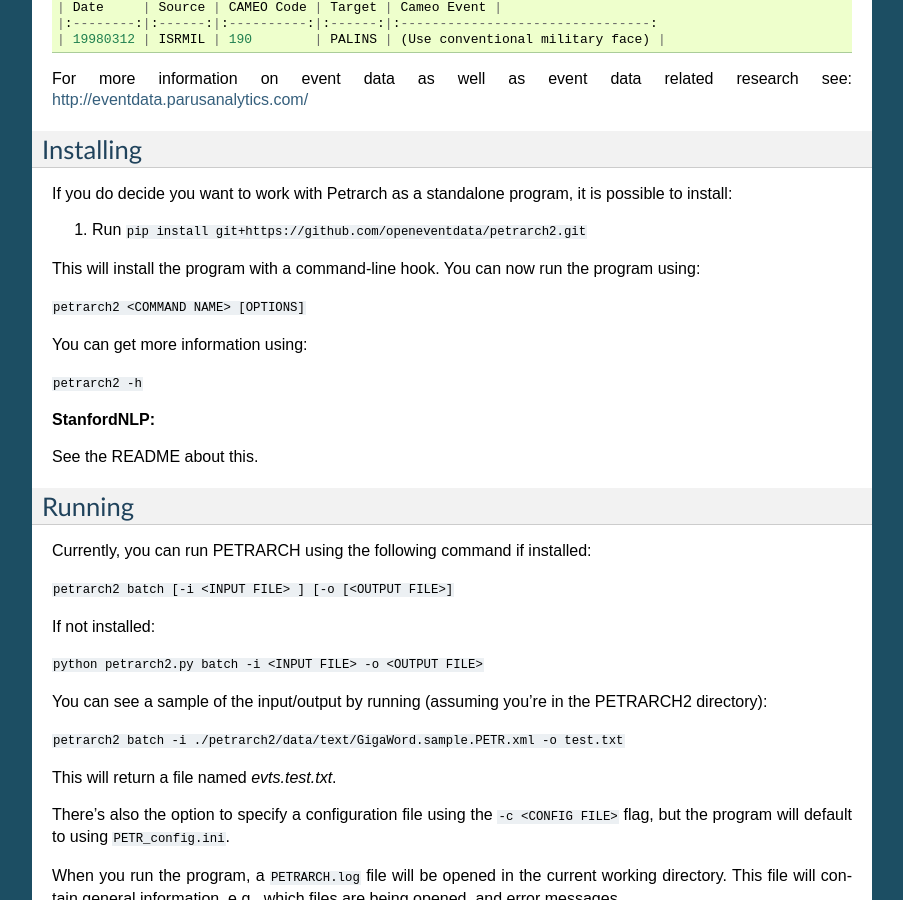
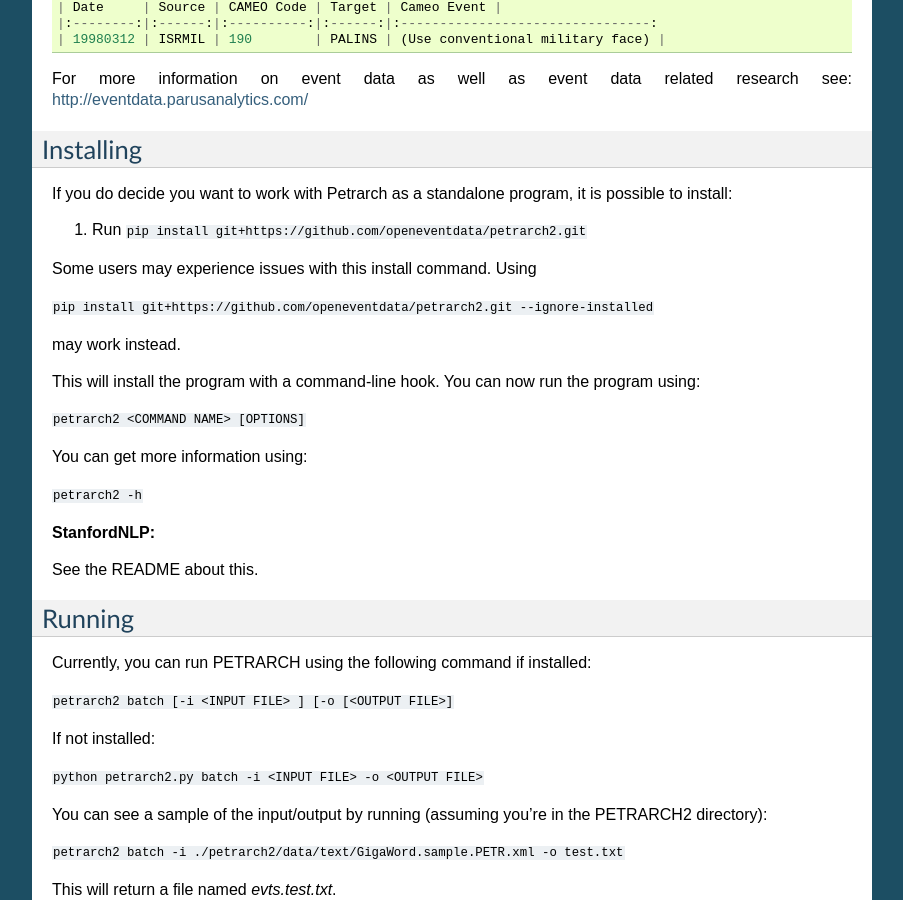
Before and after one commit to openeventdata/petrarch2, a Sphinx documentation site: the page built from docs/source/index.rst, in a window 1280 px wide and 900 px high, scrolled down 883 px. Shown: the whole window, without its empty margins (198-1101 px from the left). Built offline with Sphinx 7.4.7, drawn with Linux system fonts in a browser that asks for light colours.

Commit message:
One last update in docs.

```diff
--- a/docs/source/index.rst
+++ b/docs/source/index.rst
@@ -64,6 +64,12 @@
 
 
 1) Run ``pip install git+https://github.com/openeventdata/petrarch2.git``
+
+Some users may experience issues with this install command. Using
+
+``pip install git+https://github.com/openeventdata/petrarch2.git --ignore-installed``
+
+may work instead.
 
 
 This will install the program with a command-line hook. You can now run the program using:
```
